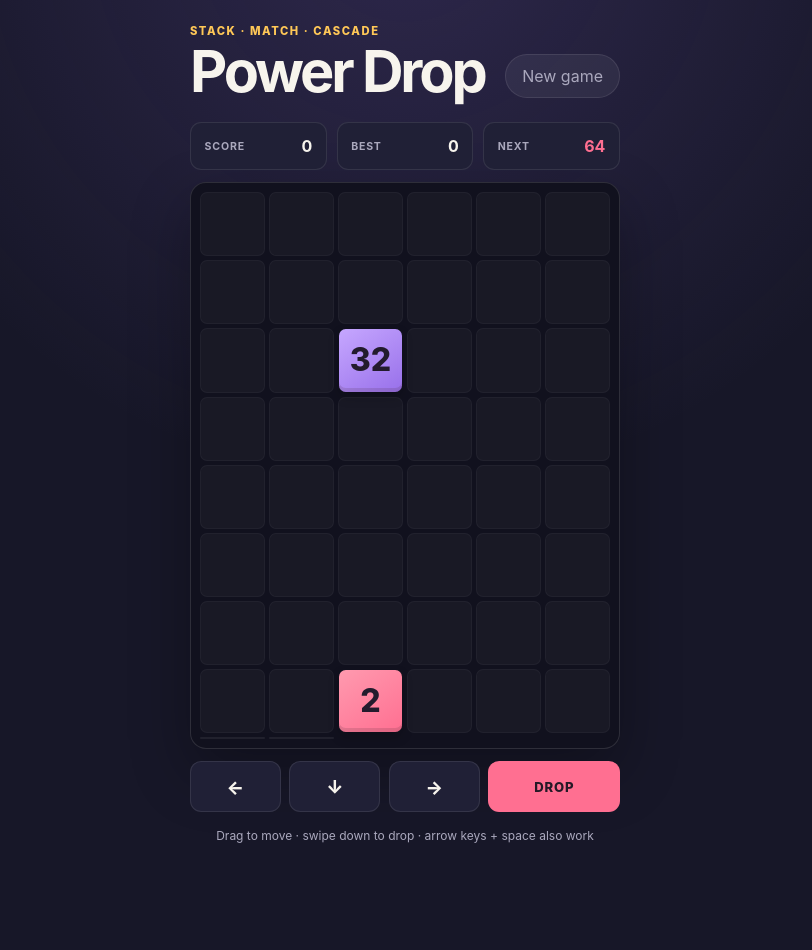
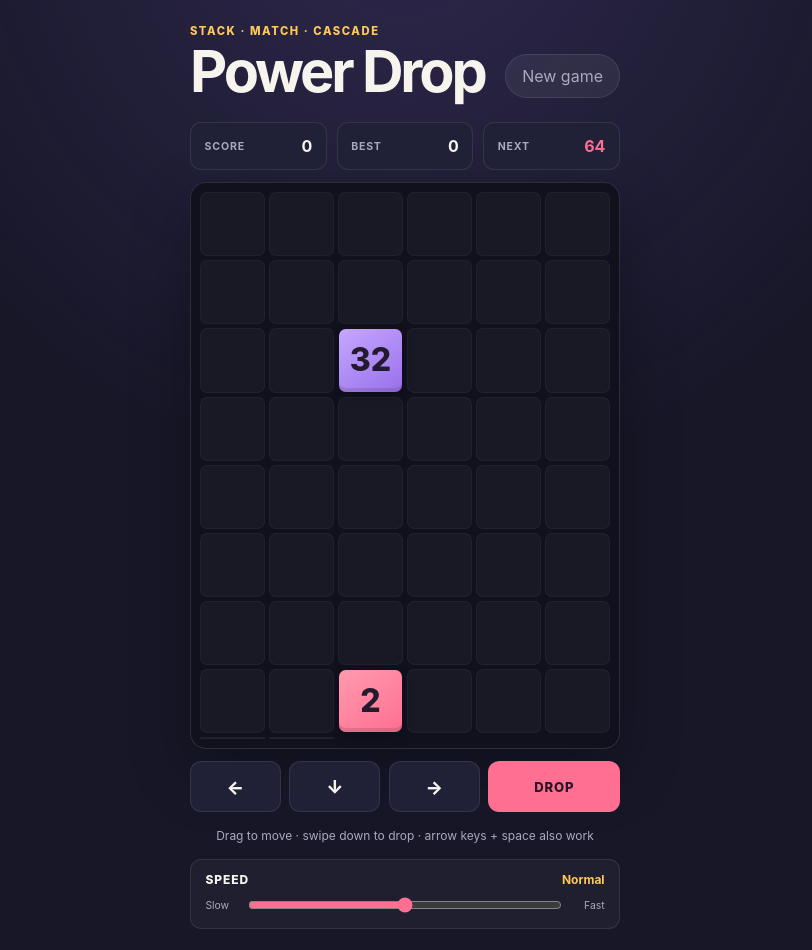
Before and after one commit to bgingell/power-drop, a React (Vite) app: page / in a window 1280 px wide. Shown: the top 950 px of the page, without its empty margins (235-1047 px from the left). Before the commit the page ends 867 px from the top, so only its background shows below. Built offline with nearby package versions, Linux system fonts and the light colour scheme.

Commit message:
Add adjustable game speed

```diff
--- a/src/App.tsx
+++ b/src/App.tsx
@@ -1,6 +1,9 @@
 import { useCallback, useEffect, useRef, useState, type CSSProperties, type PointerEvent } from 'react'
 import {
   COLUMNS,
+  DEFAULT_SPEED,
+  MAX_SPEED,
+  MIN_SPEED,
   ROWS,
   WIN_VALUE,
   createGame,
@@ -14,6 +17,7 @@ import {
 
 const cells = Array.from({ length: COLUMNS * ROWS })
 const BEST_SCORE_KEY = 'power-drop-best-score'
+const SPEED_LABELS = ['Relaxed', 'Easy', 'Normal', 'Quick', 'Rapid'] as const
 
 type DragState = {
   pointerId: number
@@ -34,6 +38,7 @@ function loadBestScore() {
 export default function App() {
   const [game, setGame] = useState<GameState>(() => createGame())
   const [bestScore, setBestScore] = useState(loadBestScore)
+  const [speed, setSpeed] = useState(DEFAULT_SPEED)
   const drag = useRef<DragState | null>(null)
 
   const moveLeft = useCallback(() => setGame((current) => move(current, -1)), [])
@@ -44,10 +49,10 @@ export default function App() {
   useEffect(() => {
     const timer = globalThis.setInterval(() => {
       if (!drag.current) setGame((current) => tick(current))
-    }, fallInterval(game.score))
+    }, fallInterval(game.score, speed))
 
     return () => globalThis.clearInterval(timer)
-  }, [game.score])
+  }, [game.score, speed])
 
   useEffect(() => {
     const onKeyDown = (event: KeyboardEvent) => {
@@ -199,6 +204,27 @@ export default function App() {
       </div>
 
       <p className="prototype-note" id="controls-help">Drag to move · swipe down to drop · arrow keys + space also work</p>
+
+      <div className="speed-control">
+        <div className="speed-heading">
+          <label htmlFor="speed">Speed</label>
+          <output htmlFor="speed">{SPEED_LABELS[speed - MIN_SPEED]}</output>
+        </div>
+        <div className="speed-slider-row">
+          <span aria-hidden="true">Slow</span>
+          <input
+            id="speed"
+            type="range"
+            min={MIN_SPEED}
+            max={MAX_SPEED}
+            step="1"
+            value={speed}
+            aria-valuetext={SPEED_LABELS[speed - MIN_SPEED]}
+            onChange={(event) => setSpeed(Number(event.currentTarget.value))}
+          />
+          <span aria-hidden="true">Fast</span>
+        </div>
+      </div>
     </main>
   )
 }
--- a/src/game.ts
+++ b/src/game.ts
@@ -3,12 +3,19 @@ export const ROWS = 8
 export const START_COLUMN = 2
 export const WIN_VALUE = 2048
 export const SPAWN_VALUES = [2, 4, 8, 16, 32, 64] as const
+export const DEFAULT_SPEED = 3
+export const MIN_SPEED = 1
+export const MAX_SPEED = 5
 const SPAWN_POOL: TileValue[] = [2, 2, 2, 2, 4, 4, 4, 8, 8, 16, 32, 64]
 
-export const fallInterval = (score: number) => {
+export const fallInterval = (score: number, speed = DEFAULT_SPEED) => {
+  const selectedSpeed = Math.max(MIN_SPEED, Math.min(MAX_SPEED, speed))
+  const speedOffset = selectedSpeed - DEFAULT_SPEED
   const gentleSteps = Math.floor(Math.min(score, 7000) / 1000)
   const lateSteps = Math.floor(Math.max(0, score - 7000) / 1000)
-  return Math.max(360, 510 - gentleSteps * 5 - lateSteps * 12)
+  const startingInterval = 510 - speedOffset * 75
+  const minimumInterval = 360 - speedOffset * 60
+  return Math.max(minimumInterval, startingInterval - gentleSteps * 5 - lateSteps * 12)
 }
 
 export type TileValue = number
--- a/src/styles.css
+++ b/src/styles.css
@@ -272,6 +272,57 @@ h1 {
   text-align: center;
 }
 
+.speed-control {
+  margin-top: 1rem;
+  padding: 0.75rem 0.9rem 0.8rem;
+  background: rgba(255, 255, 255, 0.035);
+  border: 1px solid var(--line);
+  border-radius: 0.7rem;
+}
+
+.speed-heading,
+.speed-slider-row {
+  display: flex;
+  align-items: center;
+}
+
+.speed-heading {
+  justify-content: space-between;
+  margin-bottom: 0.5rem;
+}
+
+.speed-heading label {
+  font-size: 0.75rem;
+  font-weight: 800;
+  letter-spacing: 0.08em;
+  text-transform: uppercase;
+}
+
+.speed-heading output {
+  color: var(--yellow);
+  font-size: 0.75rem;
+  font-weight: 750;
+}
+
+.speed-slider-row { gap: 0.65rem; }
+
+.speed-slider-row span {
+  width: 2rem;
+  color: var(--muted);
+  font-size: 0.65rem;
+}
+
+.speed-slider-row span:last-child { text-align: right; }
+
+.speed-slider-row input {
+  flex: 1;
+  min-width: 0;
+  height: 1.25rem;
+  margin: 0;
+  accent-color: var(--pink);
+  cursor: pointer;
+}
+
 @keyframes tile-arrive {
   from { opacity: 0.55; transform: scale(0.82); }
   to { opacity: 1; transform: scale(1); }
@@ -301,6 +352,7 @@ h1 {
   .app-shell { width: min(100% - 2rem, 360px); padding-block: 1rem; }
   .game-header { margin-bottom: 0.75rem; }
   .prototype-note { display: none; }
+  .speed-control { margin-top: 0.75rem; }
 }
 
 @media (prefers-reduced-motion: reduce) {
```
Also changed, not shown: 2 other files (tests, documents, lock files or other folders).
